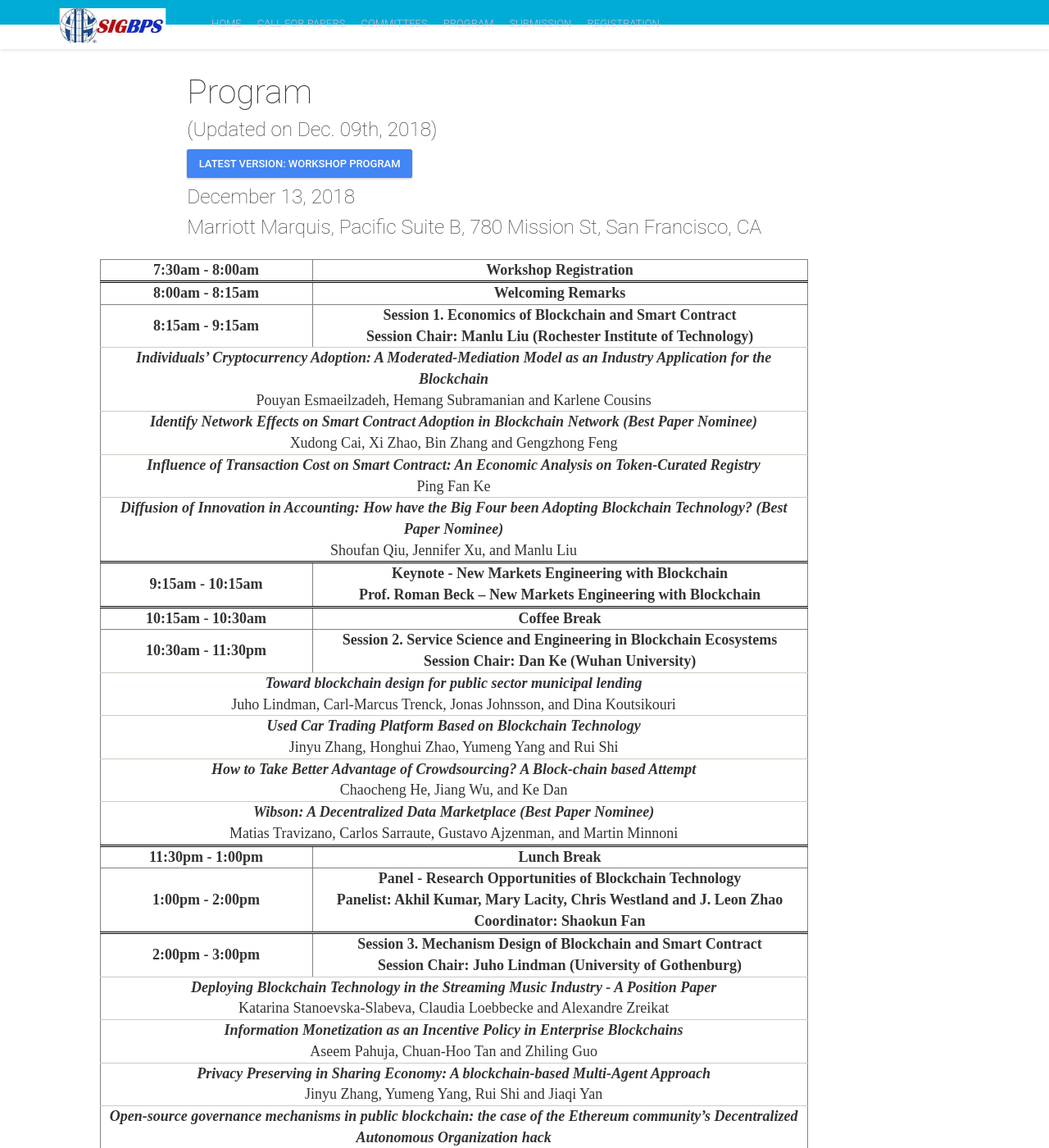
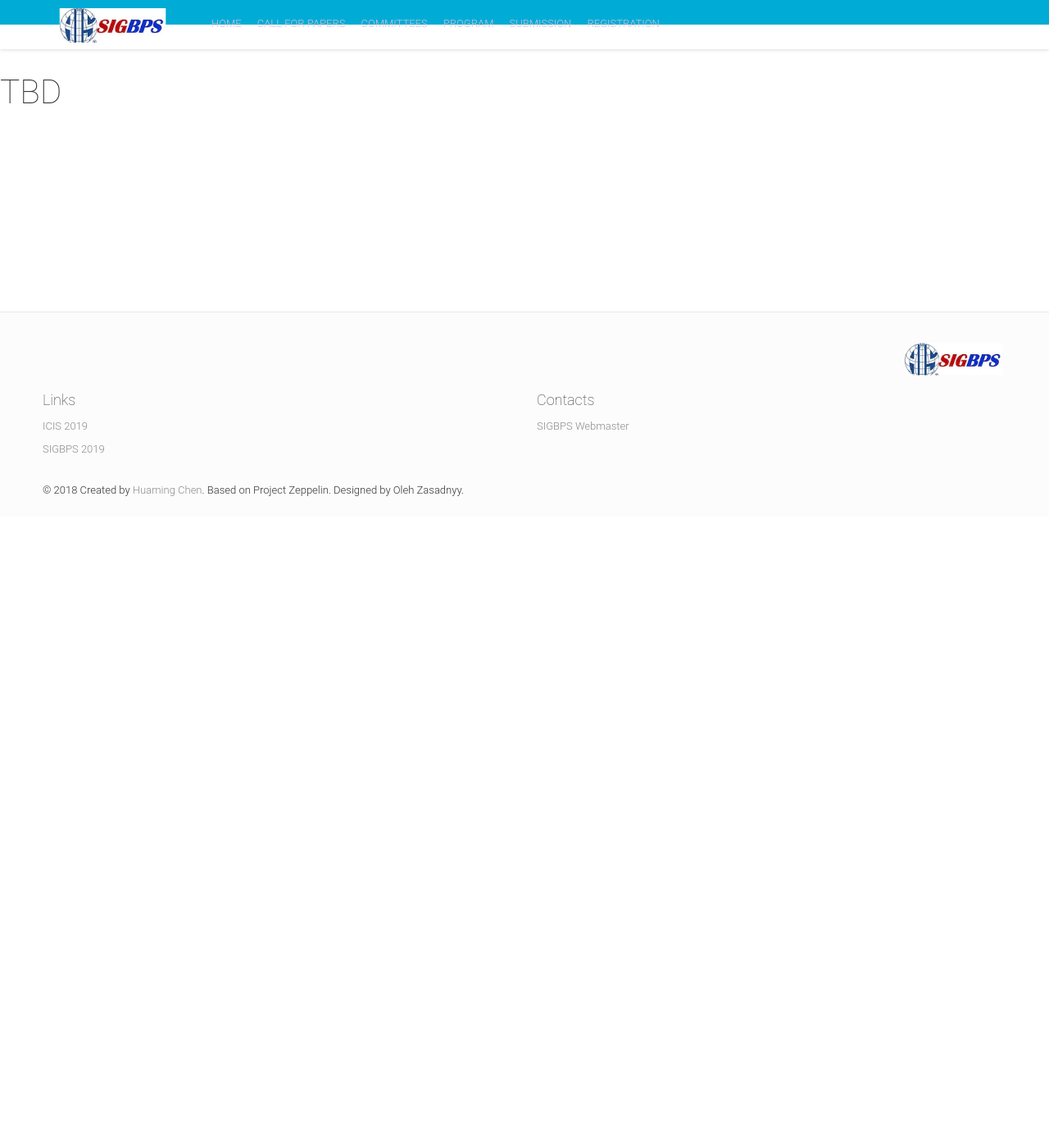
Before and after one commit to jayshanmis/jayshanmis.github.io, a Jekyll site: the page built from program.html, in a window 1280 px wide and 1400 px high, scrolled down 377 px. Shown: the whole window at 82% size. Built offline with Jekyll 4.4.1, drawn with Linux system fonts in a browser that asks for light colours; nearby versions of some CDN libraries; after the commit the page ends 1007 px from its top, so only the background shows below that; some of the changed text lies outside the part shown.

Commit message:
Update finalprogram.html

```diff
--- a/_includes/finalprogram.html
+++ b/_includes/finalprogram.html
@@ -1,6 +1,8 @@
 <section id="blog" class="blog">
     <div class="content-wrapper text-left">
-        <div class="col-md-10 col-sm-10 col-lg-offset-2 col-md-offset-2 col-sm-offset-1">
+        <h4 class="text-left animated hiding appear-animation-trigger" data-animation="fadeInUp" data-delay="0">TBD <h6></h6></h4>
+	<!--
+	<div class="col-md-10 col-sm-10 col-lg-offset-2 col-md-offset-2 col-sm-offset-1">
         <h4 class="text-left animated hiding appear-animation-trigger" data-animation="fadeInUp" data-delay="0">Program <h6>(Updated on Dec. 09th, 2018)</h6></h4>
             <a href="{{ site.finalProgram | prepend: site.baseurl }}" class="btn btn-primary waves-effect waves-button waves-light waves-float">Latest version: {{ site.FinalProgramButton}}</a>
             <h6>December 13, 2018</h6>
@@ -115,5 +117,6 @@
         </table>
         </div>
     </font>
+    -->
     </div>
 </section>
```
